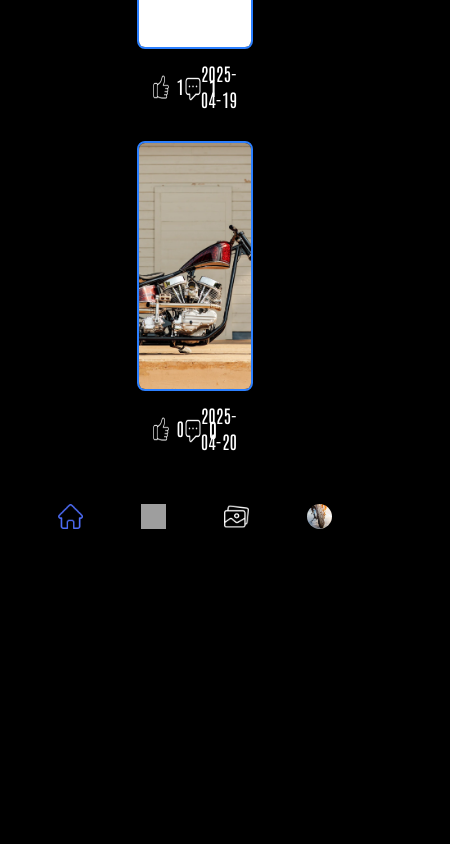
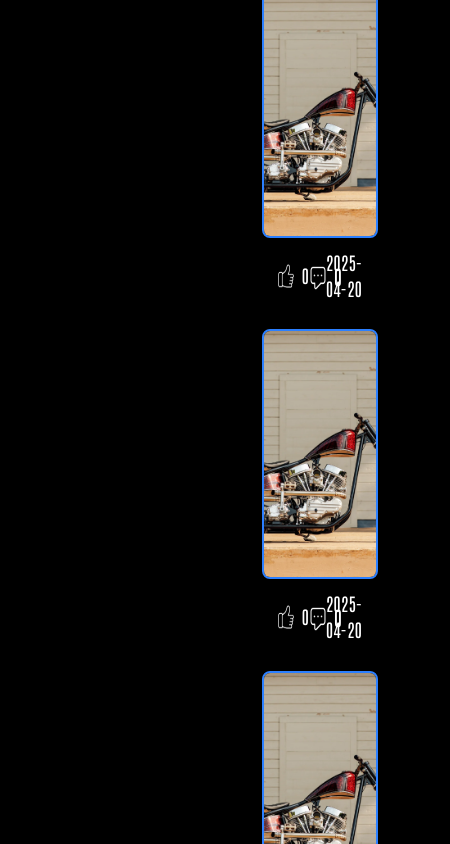
Before and after one commit to Chottcodes/lets_ride_fullstack, a Next.js app: page /home/yourlikes in a window 390 px wide. Shown: the part 1156-2000 px from the top of the page, 450 px wide, since content can reach past the window. Before the commit the page ends 1685 px from the top, so only its background shows below. Built offline with nearby package versions, Linux system fonts and the light colour scheme; grey boxes are pictures that could not be loaded.

Commit message:
Fixed Errors with cards

```diff
--- a/src/app/globals.css
+++ b/src/app/globals.css
@@ -7,7 +7,7 @@ body{
   font-family: 'Antonio-Regular';
   background-color: black;
   height: 100%;
-  overflow: hidden
+  /* overflow: hidden */
 }
 
 
--- a/src/app/home/yourlikes/page.tsx
+++ b/src/app/home/yourlikes/page.tsx
@@ -3,39 +3,63 @@ import DesktopNavBar from '@/components/navbars/DesktopNavBar';
 import MobileNavBar from '@/components/navbars/MobileNavBar';
 import NavbarHeader from '@/components/ui/NavbarHeader';
 import UserCards from '@/components/ui/UserCards';
+import UserLikedCards from '@/components/ui/UserLikedCards';
 import { IUserCardType } from '@/components/utils/Interface';
 import cardData from "@/data/cardData.json";
 import React from 'react';
 
-// You can cast the data to the correct type if you're sure it matches
 const typedUserCards: IUserCardType[] = cardData;
 
 const page = () => {
   return (
-    <div>
+    <div className=''>
       <div className='sm:w-full md:w-20 lg:w-full w-full'>
-        <div className='fixed top-0 left-0 h-screen w-20'>
-          <DesktopNavBar isHomeOn={true} isLocationOn={false} isGalleryOn={false} isProfileOn={false} />
+        <div className='fixed top-0 left-0 min-h-screen w-19'>
+          <DesktopNavBar isHomeOn={false} isLocationOn={false} isGalleryOn={true} isProfileOn={false} />
         </div>
 
         <NavbarHeader isRoutes={false} isYourLikes={true} isMyPictures={false} isMyRoutes={false} />
 
       {/* Test Form  */}
-        <div className="p-8">
+        {/* <div className="p-8">
       <CreatePostForm />
-    </div>
+    </div> */}
 
-
+    <div className='mx-40'>
+      <h1 className='text-[30px] pb-10'> Recent Posted Routes</h1>
         <div className="grid grid-cols-1 2xl:grid-cols-3 lg:grid-cols-2 gap-4 place-items-center mb-10 mx-40 sm:mx-20 max-w-full no-shrink">
           {typedUserCards.map((card, index) => (
             <UserCards key={index} card={card} />
           ))}
         </div>
+    </div>
+
+          <hr />
+
+          <div className='mx-40'>
+      <h1 className='text-[30px] pb-10'> Recent Posted Pictures</h1>
+        <div className="grid grid-cols-1 2xl:grid-cols-3 lg:grid-cols-2 gap-4 place-items-center mb-10 mx-40 sm:mx-20 max-w-full no-shrink">
+          {typedUserCards.map((card, index) => (
+            <UserCards key={index} card={card} />
+          ))}
+        </div>
+    </div>
+
+          <div className='w-[450px] flex place-items-center' >
+          <UserLikedCards/>
+
+          </div>
 
         <div>
           <MobileNavBar isHomeOn={true} isLocationOn={false} isGalleryOn={false} isProfileOn={false} />
         </div>
       </div>
+
+
+
+
+
+
     </div>
   );
 };
--- a/src/components/ui/NavbarHeader.tsx
+++ b/src/components/ui/NavbarHeader.tsx
@@ -28,7 +28,8 @@ const NavbarHeader = (prop: propTypes) => {
           alt="Lets Ride"
           width={1000}
           height={1000}
-          className="h-40 w-80 mx-auto relative"
+          className="h-46 w-80 mx-auto relative"
+          priority
         />
       </div>
 
--- a/src/components/ui/UserCards.tsx
+++ b/src/components/ui/UserCards.tsx
@@ -3,8 +3,6 @@ import { Avatar, AvatarFallback, AvatarImage } from "@radix-ui/react-avatar";
 import Image from "next/image";
 import React, { useState } from "react";
 import { IUserCardType } from "../utils/Interface";
-
-// Start of Render
 
 const UserCardsPost = ({ card }: { card: IUserCardType }) => {
 
@@ -112,7 +110,7 @@ const UserCardsPost = ({ card }: { card: IUserCardType }) => {
 
             {!isFullImage && (
               <>
-                {/* Avatar */}
+                {/* User Name Account */}
                 <div className="flex space-x-2">
                   <button className="border-none rounded-full overflow-hidden cursor-pointer">
                     <Avatar className="w-[55px] h-[55px] lg:h-[1px] lg:w-[1px]">
@@ -123,11 +121,13 @@ const UserCardsPost = ({ card }: { card: IUserCardType }) => {
                       <AvatarFallback>Profile Picture</AvatarFallback>
                     </Avatar>
                   </button>
-
-                  <h2 className="text-[24px] font-semibold self-end ">{card.title}</h2>
+                  <div>
+                    <h1 className="">username</h1>
+                    <h2 className="text-[24px] font-semibold self-end">{card.title}</h2>
+                  </div>
                 </div>
 
-                {/* Info */}
+                {/* Date */}
                 <div className="text-black space-y-2">
                   <p className="text-lg">
                    {card.description}
@@ -164,9 +164,9 @@ const UserCardsPost = ({ card }: { card: IUserCardType }) => {
                   <div className="mt-4 space-y-2">
                     {card.comments.map((comment, index) =>
                     <div key={index} className="bg-gray-100 p-2 rounded">
-                    <p className="text-sm">
+                    <div className="text-sm">
                     <p key={index}>{comment.text}</p>
-                    </p>
+                    </div>
                   </div>
                     )}
                   </div>
--- a/src/data/cardData.json
+++ b/src/data/cardData.json
@@ -57,5 +57,56 @@
       { "userId": 208 }
     ],
     "comments": []
+  },
+  {
+    "id": 3,
+    "creatorId": 103,
+    "imageUrl": "/assets/testImages/bikeTest3.webp",
+    "title": "Downtown Drift",
+    "description": "Empty city at 2am. Lit only by neon and engine roars.",
+    "dateCreated": "2025-04-20",
+    "isDeleted": false,
+    "likes": [
+      { "userId": 204 },
+      { "userId": 205 },
+      { "userId": 206 },
+      { "userId": 207 },
+      { "userId": 208 }
+    ],
+    "comments": []
+  },
+  {
+    "id": 3,
+    "creatorId": 103,
+    "imageUrl": "/assets/testImages/bikeTest3.webp",
+    "title": "Downtown Drift",
+    "description": "Empty city at 2am. Lit only by neon and engine roars.",
+    "dateCreated": "2025-04-20",
+    "isDeleted": false,
+    "likes": [
+      { "userId": 204 },
+      { "userId": 205 },
+      { "userId": 206 },
+      { "userId": 207 },
+      { "userId": 208 }
+    ],
+    "comments": []
+  },
+  {
+    "id": 3,
+    "creatorId": 103,
+    "imageUrl": "/assets/testImages/bikeTest3.webp",
+    "title": "Downtown Drift",
+    "description": "Empty city at 2am. Lit only by neon and engine roars.",
+    "dateCreated": "2025-04-20",
+    "isDeleted": false,
+    "likes": [
+      { "userId": 204 },
+      { "userId": 205 },
+      { "userId": 206 },
+      { "userId": 207 },
+      { "userId": 208 }
+    ],
+    "comments": []
   }
 ]
```
Also changed, not shown: src/components/ui/Interface.ts (added, +10 -0 lines), 1 other file (tests, documents, lock files or other folders).
